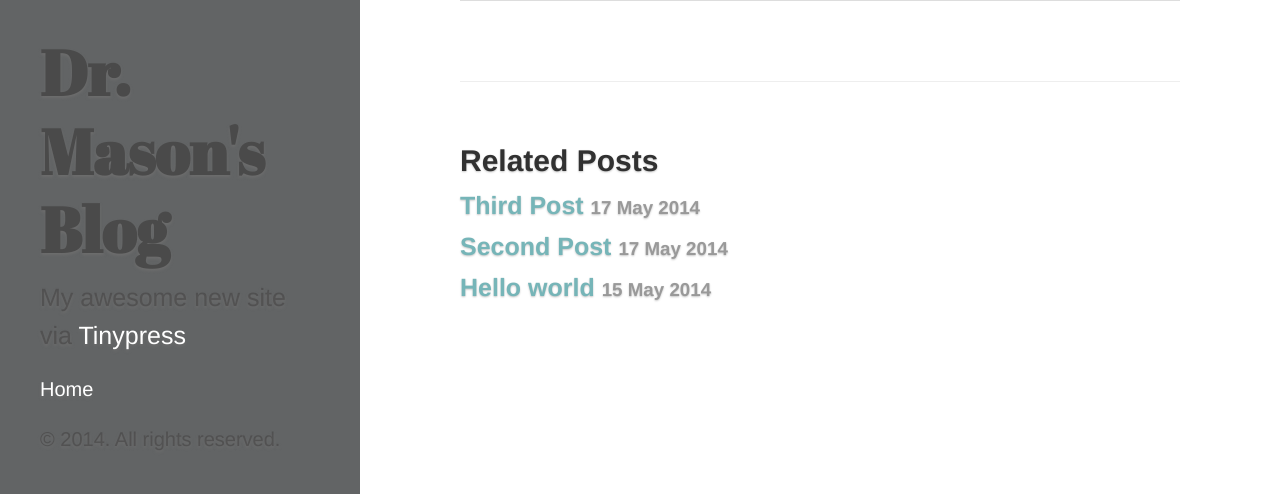
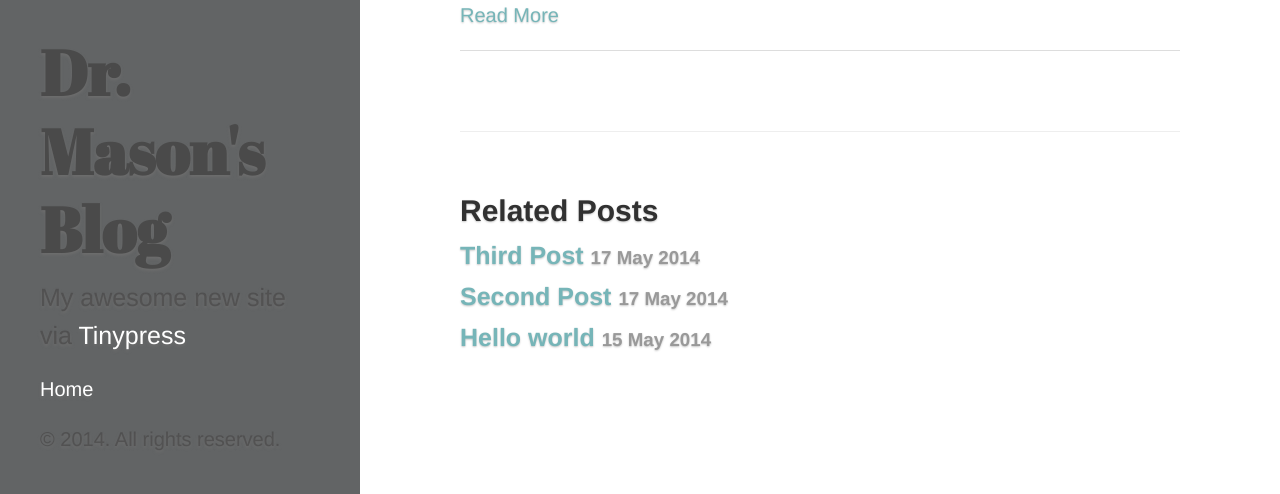
Before and after one commit to masonlau/masonlau.github.io, a Jekyll site: the page built from _posts/2014-05-17-fourth-post.markdown, in a window 1280 px wide and 1287 px high. Shown: the part 793-1287 px from the top of the window. Built offline with Jekyll 4.4.1, drawn with Linux system fonts in a browser that asks for light colours.

Commit message:
Post update: Fourth Post

```diff
--- a/_posts/2014-05-17-fourth-post.markdown
+++ b/_posts/2014-05-17-fourth-post.markdown
@@ -15,3 +15,5 @@ This is the fourth and last post of the evening.  I guess now would be good time
 </ul>
 
 <img src="http://imageshack.com/a/img843/8462/cjvh.jpg"/>
+
+<a href="http://drmasonsclasses.com">Read More</a>
```
